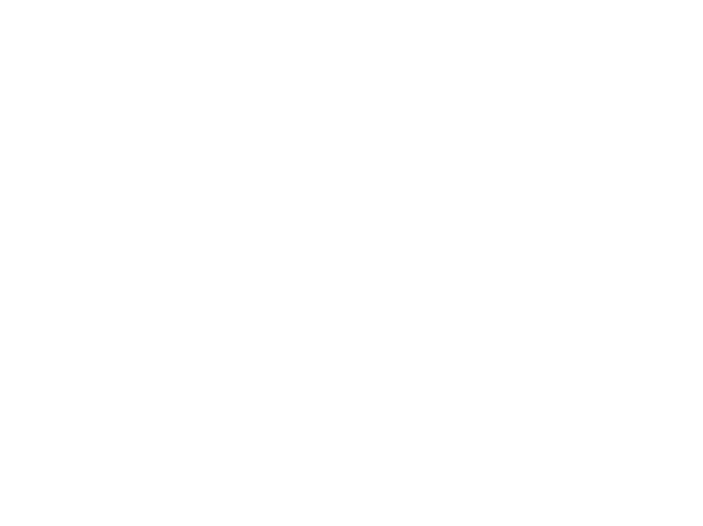
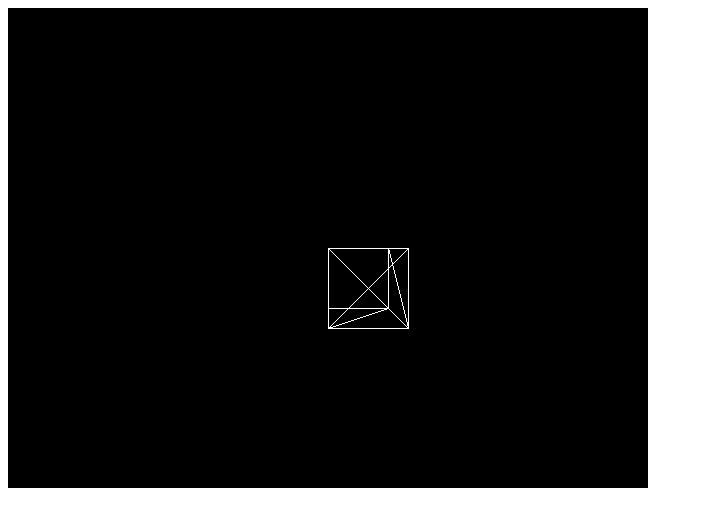
Before and after one commit to caspa2289/softy-js, a website built with Parcel: page src/index.html in a window 1280 px wide. Shown: the whole page, without its empty margins (0-703 px from the left). Built offline with nearby package versions, Linux system fonts and the light colour scheme.

Commit message:
feat: test renderer

```diff
--- /dev/null
+++ b/src/common/Mesh.ts
@@ -0,0 +1,17 @@
+import { Triangle3D } from './Triangle3D'
+
+export class Mesh {
+    _triangles: Triangle3D[]
+
+    constructor(triangles: Triangle3D[]) {
+        this._triangles = triangles
+    }
+
+    get triangles() {
+        return this._triangles
+    }
+
+    set triangles(value) {
+        this._triangles = value
+    }
+}
--- /dev/null
+++ b/src/common/Triangle3D.ts
@@ -0,0 +1,59 @@
+import { Vector3D } from './Vector3D'
+import { Matrix } from './types'
+import { multiplyMatrixByVector } from './scripts'
+
+export class Triangle3D {
+    _vertexes: Vector3D[]
+
+    constructor({ vertexes }) {
+        this._vertexes = vertexes
+    }
+
+    getScreenSpaceProjection(projectionMatrix: Matrix, sWidth: number, sHeight: number) {
+        //FIXME: зарефачить
+        const triangle = this.getWorldSpaceProjection(projectionMatrix)
+
+        triangle.vertexes[0].x = (triangle.vertexes[0].x + 1) * 0.5 * sWidth
+        triangle.vertexes[0].y = (triangle.vertexes[0].y + 1) * 0.5 * sHeight
+        triangle.vertexes[1].x = (triangle.vertexes[1].x + 1) * 0.5 * sWidth
+        triangle.vertexes[1].y = (triangle.vertexes[1].y + 1) * 0.5 * sHeight
+        triangle.vertexes[2].x = (triangle.vertexes[2].x + 1) * 0.5 * sWidth
+        triangle.vertexes[2].y = (triangle.vertexes[2].y + 1) * 0.5 * sHeight
+
+        return triangle
+    }
+
+    getWorldSpaceProjection(projectionMatrix: Matrix) {
+
+        const translatedTriangle = new Triangle3D({
+            vertexes: [
+                this.vertexes[0],
+                this.vertexes[1],
+                this.vertexes[2]
+            ]
+        })
+
+        //FIXME: убрать когда будет камера
+        translatedTriangle.vertexes[0].z += 3
+        translatedTriangle.vertexes[1].z += 3
+        translatedTriangle.vertexes[2].z += 3
+
+        return new Triangle3D({
+            //FIXME: refactor
+            vertexes: [
+                //FIXME: венруть this когда будет камера
+                multiplyMatrixByVector(translatedTriangle.vertexes[0], projectionMatrix),
+                multiplyMatrixByVector(translatedTriangle.vertexes[1], projectionMatrix),
+                multiplyMatrixByVector(translatedTriangle.vertexes[2], projectionMatrix)
+            ]
+        })
+    }
+
+    get vertexes() {
+        return this._vertexes
+    }
+
+    set vertexes(value) {
+        this._vertexes = value
+    }
+}
--- /dev/null
+++ b/src/common/Vector3D.ts
@@ -0,0 +1,11 @@
+export class Vector3D {
+    x: number
+    y: number
+    z: number
+
+    constructor(x: number, y: number, z: number) {
+        this.x = x
+        this.y = y
+        this.z = z
+    }
+}
--- /dev/null
+++ b/src/common/scripts.ts
@@ -0,0 +1,29 @@
+import { Vector3D } from './Vector3D'
+import { Matrix } from './types'
+
+export const multiplyMatrixByVector = (vec3D: Vector3D, matrix: Matrix) => {
+    const x = vec3D.x * matrix[0][0] + vec3D.y * matrix[1][0] + vec3D.z * matrix[2][0] + matrix[3][0]
+    const y = vec3D.x * matrix[0][1] + vec3D.y * matrix[1][1] + vec3D.z * matrix[2][1] + matrix[3][1]
+    const z = vec3D.x * matrix[0][2] + vec3D.y * matrix[1][2] + vec3D.z * matrix[2][2] + matrix[3][2]
+    const w = vec3D.x * matrix[0][3] + vec3D.y * matrix[1][3] + vec3D.z * matrix[2][3] + matrix[3][3]
+
+    if (w !== 0) {
+        return new Vector3D(x/w, y/w, z/w)
+    } else {
+        return new Vector3D(x, y, z)
+    }
+}
+
+export const getProjectionMatrix = (
+    aspectRatio: number,
+    fovRad: number,
+    zFar: number,
+    zNear: number
+): Matrix => {
+    return [
+        [ aspectRatio * fovRad, 0, 0, 0 ],
+        [ 0, fovRad, 0, 0 ],
+        [ 0, 0, zFar / (zFar - zNear), 1 ],
+        [ 0, 0, (-zFar * zNear) / (zFar - zNear), 0 ],
+    ]
+}
--- /dev/null
+++ b/src/common/types.ts
@@ -0,0 +1 @@
+export type Matrix = number[][]
--- a/src/index.html
+++ b/src/index.html
@@ -1,11 +1,12 @@
-<!doctype html>
+<!DOCTYPE html>
 <html lang="en">
     <head>
-        <meta charset="utf-8"/>
-        <title>Thing</title>
-        <link rel="stylesheet" href="styles.css" />
-        <script type="module" src="main.ts"></script>
+        <meta charset="utf-8">
+        <title></title>
+        <link href="styles.css" rel="stylesheet" />
+        <script src="main.ts" type="module" defer></script>
     </head>
     <body>
+        <canvas id="canvas" width="640" height="480"></canvas>
     </body>
 </html>
--- a/src/main.ts
+++ b/src/main.ts
@@ -1,3 +1,17 @@
-export const sum = (a, b) => {
-    return [ a, b ]
-}
+import { getProjectionMatrix } from './common/scripts'
+import { Rasterizer } from './modules/Rasterizer'
+import { testCube } from './testCube'
+
+const CANVAS = document.getElementById('canvas') as HTMLCanvasElement
+const CONTEXT = CANVAS.getContext('2d')
+const WIDTH = 640
+const HEIGHT = 480
+const ASPECT_RATIO = HEIGHT / WIDTH
+const Z_FAR = 1000
+const Z_NEAR = 0.1
+const FOV = 90
+const FOV_RADIANS = 1 / Math.tan(FOV * 0.5 / 180 * Math.PI)
+
+const projectionMatrix = getProjectionMatrix(ASPECT_RATIO, FOV_RADIANS, Z_FAR, Z_NEAR)
+
+Rasterizer.rasterize([ testCube ], projectionMatrix, WIDTH, HEIGHT, CONTEXT)
--- /dev/null
+++ b/src/modules/Rasterizer.ts
@@ -0,0 +1,46 @@
+import { Mesh } from '../common/Mesh'
+import { Vector3D } from '../common/Vector3D'
+import { Matrix } from '../common/types'
+
+export class Rasterizer {
+    static rasterize(
+        data: Mesh[],
+        projectionMatrix: Matrix,
+        sWidth: number,
+        sHeight: number,
+        context: CanvasRenderingContext2D
+    ) {
+        context.fillStyle = 'white'
+        data.forEach((mesh) => {
+            mesh.triangles.forEach((triangle) => {
+                const projectedTriangle = triangle.getScreenSpaceProjection(projectionMatrix, sWidth, sHeight)
+
+                for (let current = 0; current < projectedTriangle.vertexes.length; current++) {
+                    const next = current === projectedTriangle.vertexes.length - 1 ? 0 : current + 1
+
+                    this._drawLine(projectedTriangle.vertexes[current], projectedTriangle.vertexes[next], context)
+                }
+            })
+        })
+    }
+
+    static _drawLine(point0: Vector3D, point1: Vector3D, context: CanvasRenderingContext2D) {
+        const { x: x0, y: y0 } = point0
+        const { x: x1, y: y1 } = point1
+
+        let dx = x1 - x0
+        let dy = y1 - y0
+
+        const step = Math.abs(dx) > Math.abs(dy) ? Math.abs(dx) : Math.abs(dy)
+        let [ stepX, stepY ] = [ x0, y0 ]
+
+        dx /= step
+        dy /= step
+
+        for (let i = 0; i <= step; i++) {
+            context.fillRect(Math.round(stepX), Math.round(stepY), 1, 1)
+            stepX += dx
+            stepY += dy
+        }
+    }
+}
--- a/src/styles.css
+++ b/src/styles.css
@@ -0,0 +1,5 @@
+#canvas {
+    width: 640px;
+    height: 480px;
+    background: black;
+}
--- /dev/null
+++ b/src/testCube.ts
@@ -0,0 +1,101 @@
+import { Mesh } from './common/Mesh'
+import { Triangle3D } from './common/Triangle3D'
+import { Vector3D } from './common/Vector3D'
+
+export const testCube = new Mesh([
+    //south
+    new Triangle3D({
+        vertexes: [
+            new Vector3D(0, 1, 0),
+            new Vector3D(0, 0, 0),
+            new Vector3D(1, 0, 0),
+        ]
+    }),
+    new Triangle3D({
+        vertexes: [
+            new Vector3D(0, 1, 0),
+            new Vector3D(1, 0, 0),
+            new Vector3D(1, 1, 0),
+        ]
+    }),
+
+    //east
+    new Triangle3D({
+        vertexes: [
+            new Vector3D(1, 1, 0),
+            new Vector3D(1, 0, 0),
+            new Vector3D(1, 0, 1),
+        ]
+    }),
+    new Triangle3D({
+        vertexes: [
+            new Vector3D(1, 1, 0),
+            new Vector3D(1, 0, 1),
+            new Vector3D(1, 1, 1),
+        ]
+    }),
+
+    //north
+    new Triangle3D({
+        vertexes: [
+            new Vector3D(1, 1, 1),
+            new Vector3D(1, 0, 1),
+            new Vector3D(0, 0, 1),
+        ]
+    }),
+    new Triangle3D({
+        vertexes: [
+            new Vector3D(1, 1, 1),
+            new Vector3D(0, 0, 1),
+            new Vector3D(0, 1, 1),
+        ]
+    }),
+
+    //west
+    new Triangle3D({
+        vertexes: [
+            new Vector3D(0, 1, 1),
+            new Vector3D(0, 0, 1),
+            new Vector3D(0, 0, 0),
+        ]
+    }),
+    new Triangle3D({
+        vertexes: [
+            new Vector3D(0, 1, 1),
+            new Vector3D(0, 0, 0),
+            new Vector3D(0, 1, 0),
+        ]
+    }),
+
+    //top
+    new Triangle3D({
+        vertexes: [
+            new Vector3D(0, 0, 0),
+            new Vector3D(0, 0, 1),
+            new Vector3D(0, 0, 1),
+        ]
+    }),
+    new Triangle3D({
+        vertexes: [
+            new Vector3D(0, 0, 0),
+            new Vector3D(1, 0, 1),
+            new Vector3D(1, 0, 0),
+        ]
+    }),
+
+    //bottom
+    new Triangle3D({
+        vertexes: [
+            new Vector3D(1, 1, 1),
+            new Vector3D(0, 1, 1),
+            new Vector3D(0, 1, 0),
+        ]
+    }),
+    new Triangle3D({
+        vertexes: [
+            new Vector3D(1, 1, 1),
+            new Vector3D(0, 1, 0),
+            new Vector3D(1, 1, 0),
+        ]
+    }),
+])
```
Also changed, not shown: src/main.test.ts (deleted, +0 -7 lines), .eslintrc.json, 1 other file.
